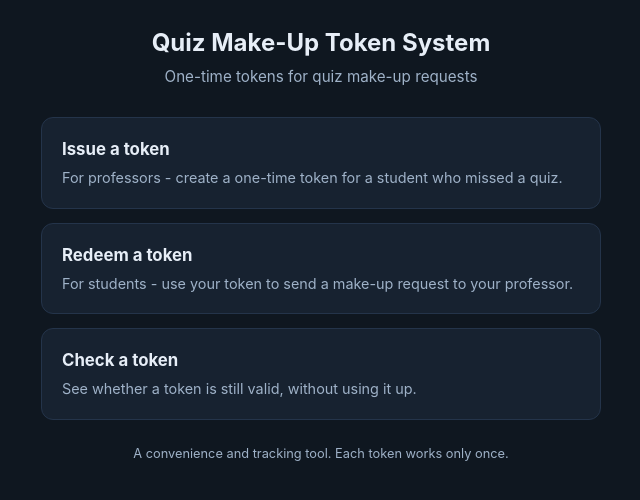
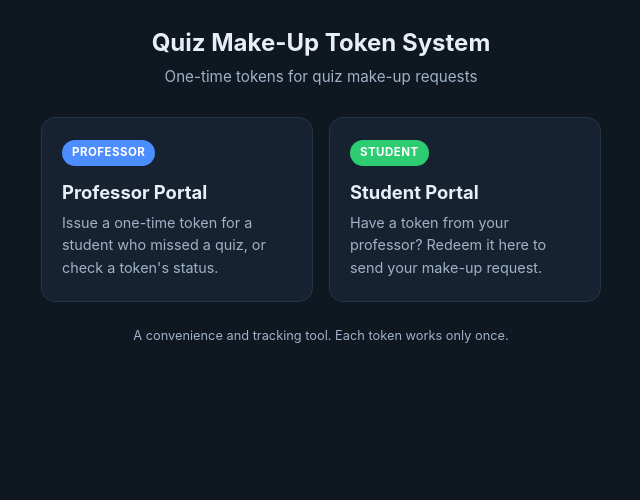
Before and after one commit to umangjain04112001-hue/quiz-token-system, a Flask app: page / in a window 1280 px wide. Shown: the top 500 px of the page, without its empty margins (319-959 px from the left). Run offline with Flask 3, Linux system fonts and the light colour scheme.

Commit message:
Split into separate professor and student portals

```diff
--- a/app.py
+++ b/app.py
@@ -3,11 +3,14 @@ app.py
 ------
 Web version of the one-time quiz make-up token system.
 
-Pages:
-  /            - home, links to the two flows
-  /issue       - professor issues a token (form)
-  /redeem      - student redeems a token (form) -> emails the professor
-  /verify      - optional, check a token's status without spending it
+Two separate portals:
+  /              - landing page: choose Professor or Student portal
+  /professor     - PROFESSOR portal: issue a token (form)
+  /professor/check - PROFESSOR portal: check a token's status (no spend)
+  /student       - STUDENT portal: redeem a token -> emails the professor
+
+Old routes (/issue, /redeem, /verify) redirect to the new portals so any
+existing links keep working.
 
 Run locally:
   python app.py
@@ -33,18 +36,21 @@ def home():
     return render_template("home.html")
 
 
-@app.route("/issue", methods=["GET", "POST"])
-def issue():
+# ----------------------------------------------------------------------------
+# PROFESSOR PORTAL
+# ----------------------------------------------------------------------------
+
+@app.route("/professor", methods=["GET", "POST"])
+def professor():
     if request.method == "POST":
         student_name = request.form.get("student_name", "").strip()
         student_email = request.form.get("student_email", "").strip()
         professor_email = request.form.get("professor_email", "").strip()
         quiz_id = request.form.get("quiz_id", "").strip()
 
-        # Basic validation: all fields required.
         if not all([student_name, student_email, professor_email, quiz_id]):
             return render_template(
-                "issue.html",
+                "professor.html",
                 error="Please fill in every field.",
                 form=request.form,
             )
@@ -52,58 +58,81 @@ def issue():
         token = token_manager.issue(
             student_name, student_email, professor_email, quiz_id
         )
-        return render_template("issue.html", token=token)
+        return render_template("professor.html", token=token)
 
-    return render_template("issue.html")
+    return render_template("professor.html")
 
 
-@app.route("/redeem", methods=["GET", "POST"])
-def redeem():
+@app.route("/professor/check", methods=["GET", "POST"])
+def professor_check():
+    if request.method == "POST":
+        token = request.form.get("token", "").strip()
+        if not token:
+            return render_template("check.html", error="Please paste a token.")
+        is_valid, message, row = token_manager.verify(token)
+        return render_template(
+            "check.html", checked=True, is_valid=is_valid, message=message, row=row
+        )
+    return render_template("check.html")
+
+
+# ----------------------------------------------------------------------------
+# STUDENT PORTAL
+# ----------------------------------------------------------------------------
+
+@app.route("/student", methods=["GET", "POST"])
+def student():
     if request.method == "POST":
         token = request.form.get("token", "").strip()
 
         if not token:
-            return render_template("redeem.html", error="Please paste your token.")
+            return render_template("student.html", error="Please paste your token.")
 
         # Check the token WITHOUT spending it.
         is_valid, message, row = token_manager.verify(token)
         if not is_valid:
-            return render_template("redeem.html", error=message)
+            return render_template("student.html", error=message)
 
         # Send the email FIRST. If it fails, the token stays valid.
         sent, email_message = emailer.send_makeup_request(row)
         if not sent:
             return render_template(
-                "redeem.html",
+                "student.html",
                 error=f"{email_message} Your token was NOT used - please try again.",
             )
 
         # Email worked, so now spend the token.
         success, spend_message, row = token_manager.redeem(token)
         if not success:
-            return render_template("redeem.html", error=spend_message)
+            return render_template("student.html", error=spend_message)
 
         return render_template(
-            "redeem.html",
+            "student.html",
             success=True,
             professor_email=row["professor_email"],
             quiz_id=row["quiz_id"],
         )
 
-    return render_template("redeem.html")
+    return render_template("student.html")
 
 
-@app.route("/verify", methods=["GET", "POST"])
-def verify():
-    if request.method == "POST":
-        token = request.form.get("token", "").strip()
-        if not token:
-            return render_template("verify.html", error="Please paste a token.")
-        is_valid, message, row = token_manager.verify(token)
-        return render_template(
-            "verify.html", checked=True, is_valid=is_valid, message=message, row=row
-        )
-    return render_template("verify.html")
+# ----------------------------------------------------------------------------
+# Backwards-compatible redirects for the old single-page routes
+# ----------------------------------------------------------------------------
+
+@app.route("/issue")
+def issue_redirect():
+    return redirect(url_for("professor"))
+
+
+@app.route("/redeem")
+def redeem_redirect():
+    return redirect(url_for("student"))
+
+
+@app.route("/verify")
+def verify_redirect():
+    return redirect(url_for("professor_check"))
 
 
 if __name__ == "__main__":
--- a/static/style.css
+++ b/static/style.css
@@ -165,3 +165,59 @@ footer {
   font-size: 0.8rem;
   margin-top: 24px;
 }
+
+/* ---- Two-portal landing ---- */
+.portal-grid {
+  display: grid;
+  grid-template-columns: 1fr 1fr;
+  gap: 16px;
+}
+
+@media (max-width: 520px) {
+  .portal-grid { grid-template-columns: 1fr; }
+}
+
+.portal-card {
+  display: flex;
+  flex-direction: column;
+  text-decoration: none;
+  background: var(--card);
+  border: 1px solid var(--border);
+  border-radius: 14px;
+  padding: 22px 20px;
+  transition: border-color 0.15s, transform 0.1s;
+}
+
+.portal-card:hover { transform: translateY(-2px); }
+.portal-card.professor:hover { border-color: var(--accent); }
+.portal-card.student:hover { border-color: var(--good); }
+
+.portal-card strong {
+  font-size: 1.15rem;
+  color: var(--text);
+  margin: 12px 0 6px;
+}
+
+.portal-card .portal-desc {
+  color: var(--muted);
+  font-size: 0.9rem;
+}
+
+/* ---- Portal badges ---- */
+.portal-badge {
+  align-self: flex-start;
+  display: inline-block;
+  font-size: 0.72rem;
+  font-weight: 700;
+  letter-spacing: 0.04em;
+  text-transform: uppercase;
+  padding: 4px 10px;
+  border-radius: 999px;
+  color: #fff;
+  background: var(--accent);
+}
+
+.portal-card.student .portal-badge { background: var(--good); }
+
+.professor-badge { background: var(--accent); margin-bottom: 10px; }
+.student-badge   { background: var(--good);   margin-bottom: 10px; }
--- a/templates/home.html
+++ b/templates/home.html
@@ -13,18 +13,16 @@
       <p>One-time tokens for quiz make-up requests</p>
     </header>
 
-    <div class="home-links">
-      <a href="{{ url_for('issue') }}">
-        <strong>Issue a token</strong>
-        <span>For professors - create a one-time token for a student who missed a quiz.</span>
+    <div class="portal-grid">
+      <a class="portal-card professor" href="{{ url_for('professor') }}">
+        <span class="portal-badge">Professor</span>
+        <strong>Professor Portal</strong>
+        <span class="portal-desc">Issue a one-time token for a student who missed a quiz, or check a token's status.</span>
       </a>
-      <a href="{{ url_for('redeem') }}">
-        <strong>Redeem a token</strong>
-        <span>For students - use your token to send a make-up request to your professor.</span>
-      </a>
-      <a href="{{ url_for('verify') }}">
-        <strong>Check a token</strong>
-        <span>See whether a token is still valid, without using it up.</span>
+      <a class="portal-card student" href="{{ url_for('student') }}">
+        <span class="portal-badge">Student</span>
+        <strong>Student Portal</strong>
+        <span class="portal-desc">Have a token from your professor? Redeem it here to send your make-up request.</span>
       </a>
     </div>
 
--- a/templates/redeem.html
+++ b/templates/student.html
@@ -3,14 +3,14 @@
 <head>
   <meta charset="UTF-8">
   <meta name="viewport" content="width=device-width, initial-scale=1.0">
-  <title>Redeem a Token</title>
+  <title>Student Portal - Redeem a Token</title>
   <link rel="stylesheet" href="{{ url_for('static', filename='style.css') }}">
 </head>
 <body>
   <div class="wrap">
     <header class="site">
+      <span class="portal-badge student-badge">Student Portal</span>
       <h1>Redeem a Token</h1>
-      <p>For students</p>
     </header>
 
     <div class="card">
```
Also changed, not shown: templates/check.html (renamed from templates/verify.html, +5 -2 lines), templates/professor.html (renamed from templates/issue.html, +8 -4 lines).
